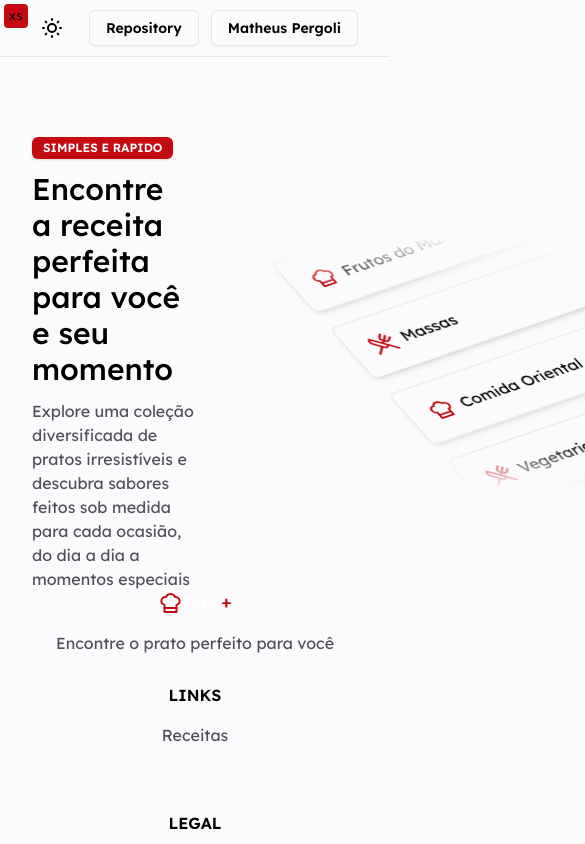
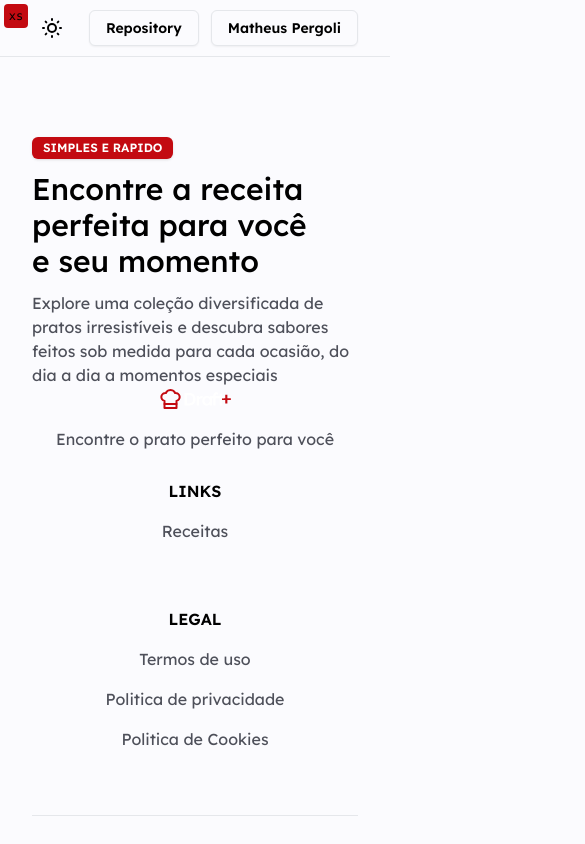
Before and after one commit to Draft-Team/draftplus, a Next.js app: page / in a window 390 px wide. Shown: the top 844 px of the page, 585 px wide, since content can reach past the window. Built offline with nearby package versions, Linux system fonts and the light colour scheme; no server answers.

Commit message:
style: add responsive

```diff
--- a/src/app/page.tsx
+++ b/src/app/page.tsx
@@ -35,7 +35,7 @@ export default async function Page() {
 			</header>
 
 			<main className='container mx-auto'>
-				<section className='grid grid-cols-2 items-center'>
+				<section className='grid grid-cols-1 items-center sm:grid-cols-2'>
 					<div className='flex flex-col gap-3 md:gap-4'>
 						<Badge className='w-max'>SIMPLES E RAPIDO</Badge>
 						<h1 className='max-w-[540px] text-3xl font-medium leading-9 md:text-4xl lg:text-[40px]'>
@@ -46,7 +46,7 @@ export default async function Page() {
 							feitos sob medida para cada ocasião, do dia a dia a momentos especiais
 						</p>
 					</div>
-					<div className='w-[700px] '>
+					<div className='hidden w-[700px] sm:block'>
 						<HeroAnimation />
 					</div>
 				</section>
--- a/src/styles/globals.css
+++ b/src/styles/globals.css
@@ -74,7 +74,7 @@
 
 /* used in hero section */
 .scene {
-	--buff: 3rem;
+	--buff: 4rem;
 	height: 100%;
 	width: 100%;
 	mask: linear-gradient(
```
